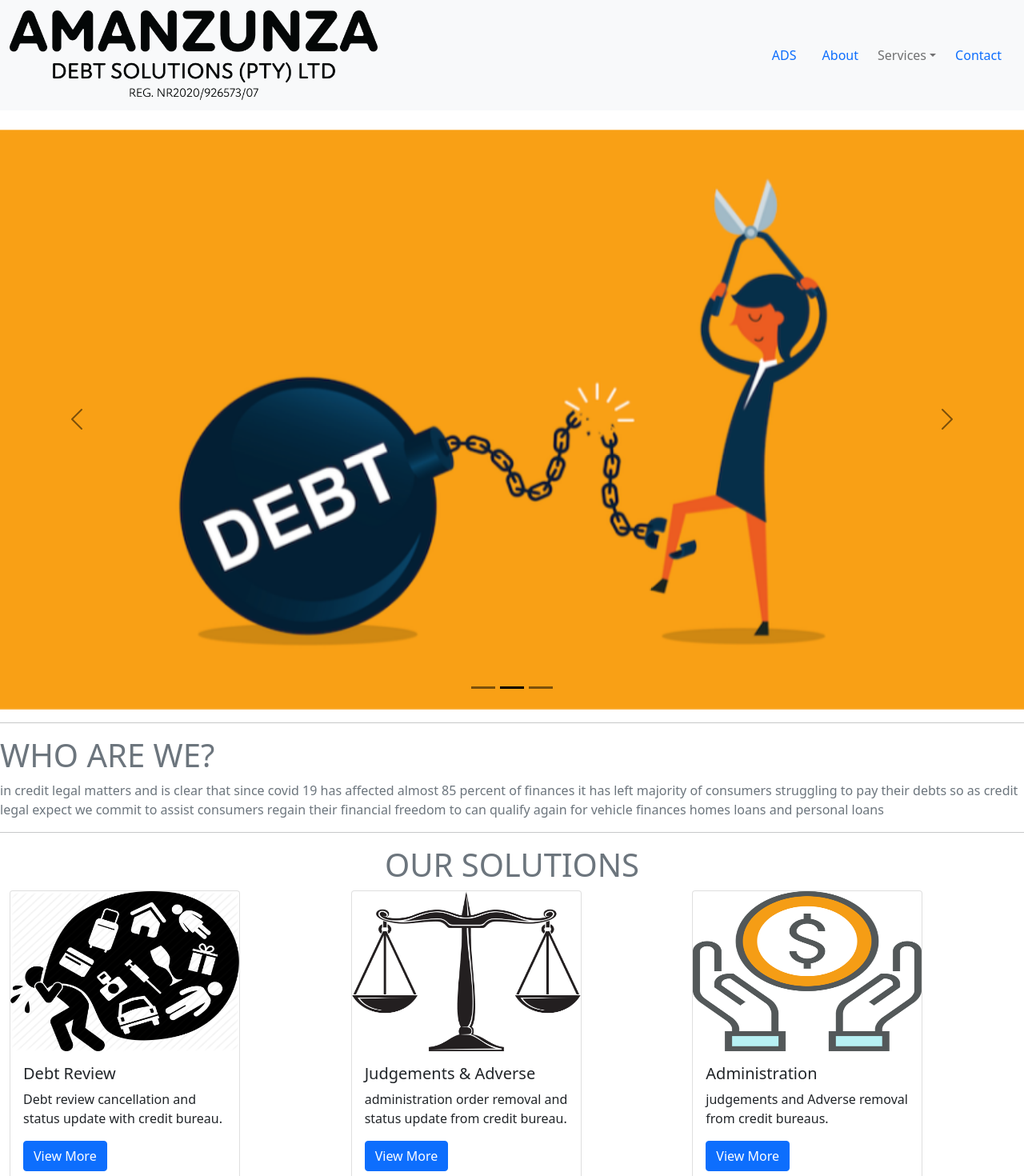
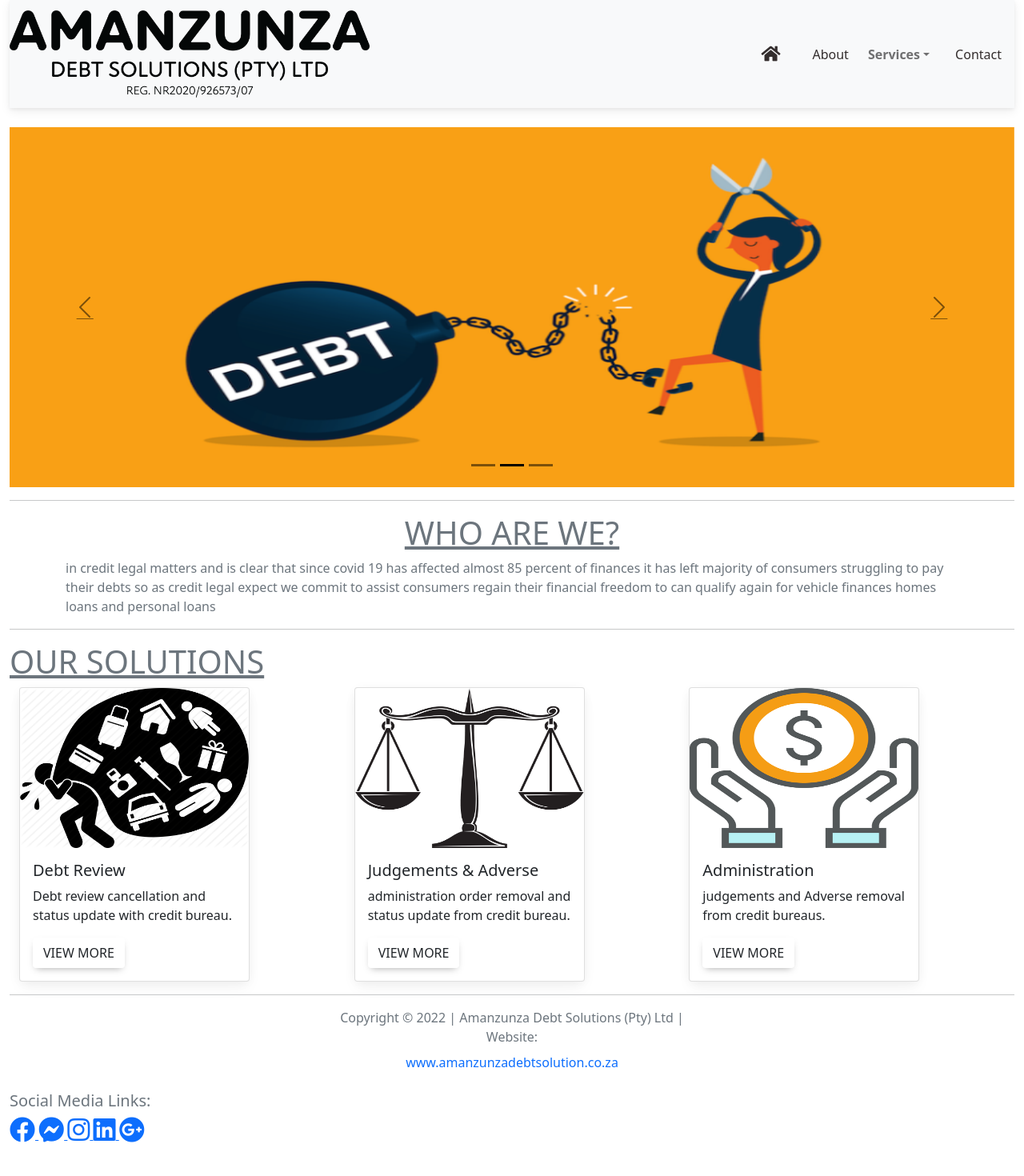
Before and after one commit to Owzaa/amanzunzaapp, a React (Create React App) app: page / in a window 1280 px wide. Shown: the top 1470 px of the page at 80% size. After the commit the page ends 1430 px from the top, so only its background shows below. Built offline with nearby package versions, Linux system fonts and the light colour scheme.

Commit message:
commit on master

```diff
--- a/package.json
+++ b/package.json
@@ -7,6 +7,7 @@
     "@testing-library/react": "^12.1.4",
     "@testing-library/user-event": "^13.5.0",
     "bootstrap": "^5.1.3",
+    "mdb-react-ui-kit": "^3.0.0",
     "react": "^18.0.0",
     "react-bootstrap": "^2.2.2",
     "react-dom": "^18.0.0",
--- a/public/index.html
+++ b/public/index.html
@@ -10,21 +10,14 @@
       content="ADS AMANZUNZA DEBT SOLUTION (PTY) LTD || SOUTH AFRICA"
     />
     <link rel="apple-touch-icon" href="%PUBLIC_URL%/img/ADSLogoW.png.png" />
+    <link href="https://use.fontawesome.com/releases/v5.15.1/css/all.css" rel="stylesheet" />
+    <link href="https://fonts.googleapis.com/css?family=Roboto:300,400,500,700&display=swap" rel="stylesheet" />
     <!--
       manifest.json provides metadata used when your web app is installed on a
       user's mobile device or desktop. See https://developers.google.com/web/fundamentals/web-app-manifest/
     -->
     <link rel="manifest" href="%PUBLIC_URL%/manifest.json" />
-    <!--
-      Notice the use of %PUBLIC_URL% in the tags above.
-      It will be replaced with the URL of the `public` folder during the build.
-      Only files inside the `public` folder can be referenced from the HTML.
-
-      Unlike "/favicon.ico" or "favicon.ico", "%PUBLIC_URL%/favicon.ico" will
-      work correctly both with client-side routing and a non-root public URL.
-      Learn how to configure a non-root public URL by running `npm run build`.
-    -->
-    <title>ADS AMANZUNZA DEBT SOLUTION (PTY) LTD | RSA </title>
+        <title>AMANZUNZA DEBT SOLUTION (PTY) LTD | RSA </title>
   </head>
   <body>
     <noscript>You need to enable JavaScript to run this app.</noscript>
--- a/src/App.js
+++ b/src/App.js
@@ -1,13 +1,21 @@
 import 'bootstrap/dist/css/bootstrap.min.css';
+import { Container } from 'react-bootstrap';
 import HomeIndex from './Components/Home/Home';
+import NavigationBar from "./Navigation/Navigation_Bar";
+
 import './index.css';
+import Footer from './Footer/Footer_Bottom';
 
 function App() {
   return (
 
-    <div className="Content">
+    <Container fluid >
+        <div className="navigation">
+        <NavigationBar sticky="top" />
+    </div>
     <HomeIndex />
-    </div>
+    <Footer/>
+    </Container>
 
   );
 }
--- a/src/Components/Home/Home.js
+++ b/src/Components/Home/Home.js
@@ -1,22 +1,20 @@
 import { Container, Row, Col, Card, Button } from "react-bootstrap";
 import Carousel from 'react-bootstrap/Carousel';
-import NavigationBar from "../../Navigation/Navigation_Bar";
 export default function HomeIndex() {
   return (
     <>
-    <div className="navigation__container">
-        <NavigationBar />
-    </div>
+
 
 
 <br></br>
-    <div className="Carousel__Content">
+    <div fluid className="Container">
 
-    <Carousel variant="dark" fade="1.2">
+    <Carousel variant="dark" fade="5.2">
             <Carousel.Item>
             <img
       className="d-block w-100"
       src="../img/slides/debts1.png"
+      height="450vh"
       alt="First slide"
         />
     <Carousel.Caption>
@@ -27,6 +25,8 @@ export default function HomeIndex() {
     <img
       className="d-block w-100"
       src="../img/slides/economys2.png"
+      height="450vh"
+fluid
       alt="Second slide"
     />
     <Carousel.Caption>
@@ -37,6 +37,8 @@ export default function HomeIndex() {
     <img
       className="d-block w-100"
       src="../img/slides/debts3.jpg"
+       height="450vh"
+
       alt="Third slide"
     />
     <Carousel.Caption>
@@ -46,8 +48,8 @@ export default function HomeIndex() {
 </Carousel>
 <hr></hr>
 <div className="about__Container">
- <span id="TextHeader"><h1 className="text-muted">WHO ARE WE?</h1></span>
-<p  className="Container text-muted">
+ <span id="TextHeader"><h1 className="text-center text-muted"><u>WHO ARE WE?</u></h1></span>
+<p  className="container text-muted">
 in credit legal matters and is clear that since covid 19 has affected almost
 85 percent of finances it has left majority of consumers struggling to pay
 their debts so as credit legal expect we commit to assist consumers regain
@@ -57,11 +59,11 @@ and personal loans
 </div>
 
 <hr></hr>
-<span className="Header__TextContainer">
-    <h1 className="text-muted text-center" id="TextHeader"><bold>OUR SOLUTIONS</bold></h1>
+<span className="HeaderTextContainer">
+    <h1 className="text-muted" id="TextHeader"><u><bold>OUR SOLUTIONS</bold></u></h1>
 </span>
 
-    </div>
+        </div>
       <Container fluid
        className="GridContent__Container">
         <Row md={3}>
@@ -77,7 +79,7 @@ and personal loans
                 <Card.Text>
                 Debt review cancellation and status update with credit bureau.
                 </Card.Text>{" "}
-                <Button variant="primary"> View More </Button>{" "}
+                <Button variant="outlined"> View More </Button>{" "}
               </Card.Body>{" "}
             </Card>
           </Col>{" "}
@@ -89,7 +91,7 @@ and personal loans
               <Card.Img fluid width="75px" height="200px"  variant="top" src="../img/judge.png" />
               <Card.Body>
                 <Card.Title> Judgements & Adverse </Card.Title> <Card.Text>administration order removal and status update from credit bureau.                                  </Card.Text>{" "}
-                <Button variant="primary"> View More </Button>{" "}
+                <Button variant="outlined" color="primary"> View More </Button>{" "}
               </Card.Body>{" "}
             </Card></Col> <Col> <Card
               style={{
@@ -99,11 +101,13 @@ and personal loans
               <Card.Img fluid width="75px" height="200px" variant="top" src="../img/admin.png" />
               <Card.Body>
                 <Card.Title> Administration</Card.Title> <Card.Text>judgements and Adverse removal from credit bureaus.                                                   </Card.Text>{" "}
-                <Button variant="primary"> View More </Button>{" "}
+                <Button variant="outlined"> View More </Button>{" "}
               </Card.Body>{" "}
             </Card></Col>{" "}
         </Row>{" "}
+
       </Container>
+      <hr></hr>
       </>
   );
 }
--- a/src/Footer/Footer_Bottom.js
+++ b/src/Footer/Footer_Bottom.js
@@ -0,0 +1,22 @@
+import React from "react";
+import { NavLink } from "react-bootstrap";
+import { MDBIcon } from 'mdb-react-ui-kit';
+
+
+const Footer = () => (
+  <div className="footer">
+    <p className="text-muted text-center" >Copyright © 2022 | Amanzunza Debt Solutions (Pty) Ltd |
+    <span id="weblink"><p>Website:<NavLink href="https://www.amanzunzadebtsolutions.co.za">www.amanzunzadebtsolution.co.za</NavLink></p></span>   </p>
+         <h5 className="text-muted">Social Media Links:</h5>
+  <span className="SocialIcons">
+        <a href="https://www.facebook.com/"><MDBIcon fab size="2x" icon="facebook" /></a>
+        <a href="https://www.messenger.com/"> <MDBIcon fab size="2x"  icon="facebook-messenger" /> </a>
+        <a href="https://www.instagram.com/"><MDBIcon fab size="2x"  icon="instagram" /> </a>
+  <a href="https://www.linkedin.com/"><MDBIcon fab size="2x"  icon="linkedin" /> </a>
+  <a href="https://www.linkedin.com/"><MDBIcon fab size="2x"  icon="google-plus" /></a>
+  </span>
+
+  </div>
+);
+
+export default Footer;
--- a/src/Main.css
+++ b/src/Main.css
@@ -36,3 +36,12 @@
     transform: rotate(360deg);
   }
 }
+.footer{
+  margin-top: 1rem;
+  padding: 1rem;
+  background-color: rgb(235, 195, 64);
+  position: fixed;
+  bottom: 0;
+  left: 0;
+  width: 100%;
+}
--- a/src/Navigation/Navigation_Bar.js
+++ b/src/Navigation/Navigation_Bar.js
@@ -1,6 +1,7 @@
 import React from "react";
-import {Navbar,Nav,Container,NavDropdown} from 'react-bootstrap';
+import {Navbar,Nav,NavDropdown} from 'react-bootstrap';
 import Image from 'react-bootstrap/Image'
+import { MDBIcon } from 'mdb-react-ui-kit';
 
 
 // Form Completion Function
@@ -9,9 +10,9 @@ export default function NavigationBar (){
     return(
 
 <>
-   <Navbar  bg="light" expand="lg">
-  <Container fluid>
-  <Navbar.Brand href="#home">
+   <Navbar NavbarSticky="true"  bg="light" expand="lg">
+
+  <Navbar.Brand href="./">
         <Image fluid classname="ADSLogo" width="50%"  src="./img/ADStypeLogoB.png" alt="ADS Amanzunza Debt Soultion Pty Ltd Logo"/>
     </Navbar.Brand>
 
@@ -20,33 +21,29 @@ export default function NavigationBar (){
 
     <Navbar.Collapse id="navbarScroll">
 
-    <Nav.Link href="./">ADS</Nav.Link>
-    <Nav.Link href="#about">About</Nav.Link>
+    <Nav.Link  className="link-dark ms-2" href="./"> <MDBIcon icon='home' size='lg' /></Nav.Link>
+    <Nav.Link className="link-dark ms-2" href="/about">About</Nav.Link>
 
       <Nav
         className="me-auto  my-lg-0"
-        style={{ maxHeight: '100px' }}
+        style={{ maxHeight: '100px',fontWeight:'bolder' }}
+        navbarScroll
 
       >
 
 
         <NavDropdown title="Services" id="navbarScrollingDropdown">
-          <NavDropdown.Item href="#action3">Debt Administration</NavDropdown.Item>
-          <NavDropdown.Item href="#action4">Debt Review Cancellation</NavDropdown.Item>
+          <NavDropdown.Item href="/services">Debt Administration</NavDropdown.Item>
+          <NavDropdown.Item href="/services">Debt Review Cancellation</NavDropdown.Item>
           <NavDropdown.Divider />
-          <NavDropdown.Item href="#action5">
+          <NavDropdown.Item href="/services">
            Judgements & Adverse
           </NavDropdown.Item>
         </NavDropdown>
      </Nav>
 
-  <Nav.Link href="#contactForm">Contact</Nav.Link>
+  <Nav.Link  className="link-dark ms-2" href="/contact-us">Contact</Nav.Link>
     </Navbar.Collapse>
-
-
-
-
-  </Container>
 </Navbar>
 
 
--- a/src/index.css
+++ b/src/index.css
@@ -1,5 +1,5 @@
 body {
-  margin: 0;
+  margin: 5px;
   font-family: -apple-system, BlinkMacSystemFont, 'Segoe UI', 'Roboto', 'Oxygen',
     'Ubuntu', 'Cantarell', 'Fira Sans', 'Droid Sans', 'Helvetica Neue',
     sans-serif;
--- a/src/index.js
+++ b/src/index.js
@@ -1,5 +1,6 @@
 import React from 'react';
 import ReactDOM from 'react-dom';
+import 'mdb-react-ui-kit/dist/css/mdb.min.css';
 import './index.css';
 import App from './App';
 
```
Also changed, not shown: 1 other file (tests, documents, lock files or other folders).
